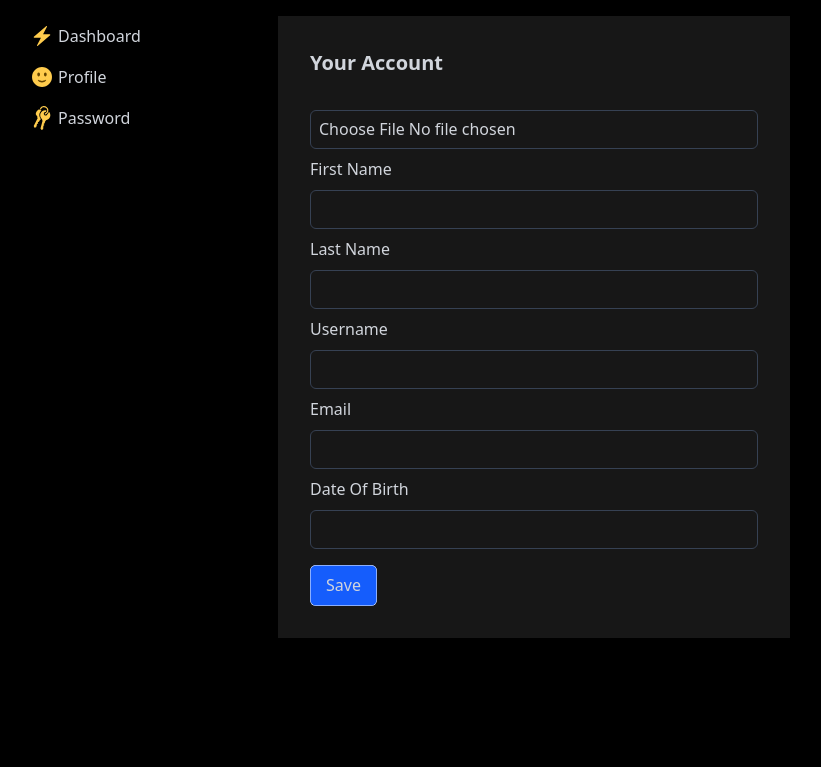
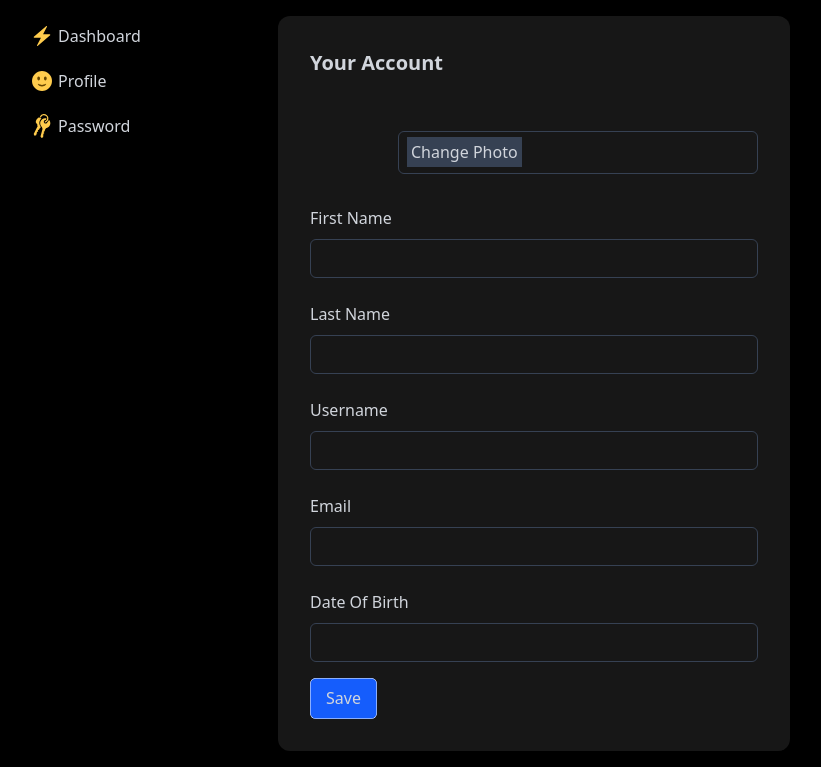
Before and after one commit to andrew-saeed/django-projects, a Django app: template account/templates/account/profile.html in a window 1280 px wide. Shown: the part 60-827 px from the top of the page, without its empty margins (234-1055 px from the left). Before the commit the page ends 698 px from the top, so only its background shows below. Run offline with Django 5.2, Linux system fonts and the light colour scheme; the template is opened without the code that fills it: values that come from a table or form of the project are taken from there, others are empty; style sheets or scripts are compiled from the project's sources.

Commit message:
style profile user-avatar-input and delete old user photo after uploading new one

```diff
--- a/account/models.py
+++ b/account/models.py
@@ -1,3 +1,5 @@
+from django.db.models.signals import pre_save
+from django.dispatch import receiver
 from django.db import models
 from django.conf import settings
 
@@ -18,4 +20,16 @@ class Profile(models.Model):
     def get_photo_url(self):
         if self.photo:
             return self.photo.url
-        return '/static/default.jpg'
+        return f'https://ui-avatars.com/api/?name={self.user.username}'
+
+@receiver(pre_save, sender=Profile)
+def delete_old_photo(sender, instance, **kwargs):
+    if not instance.pk:
+        return False
+
+    try:
+        old_instance = Profile.objects.get(pk=instance.pk)
+        if old_instance.photo and old_instance.photo != instance.photo:
+            old_instance.photo.delete(save=False)
+    except Profile.DoesNotExist:
+        pass
--- a/account/templates/account.html
+++ b/account/templates/account.html
@@ -5,8 +5,8 @@
 {% block content %}
 <div id="account" class="grid md:grid-cols-[15rem_1fr] md:gap-4 md:max-w-3xl md:mx-auto">
     <aside id="account-nav">
-        <ul class="capitalize hidden md:block">
-            <li class="{% if request.path == '/account/' %}bg-primary-bg font-bold md:rounded-md{% endif %}">
+        <ul class="capitalize hidden md:block space-y-1">
+            <li class="{% if request.path == '/account/' %}bg-primary-bg font-bold{% endif %} rounded-md">
                 <a class="flex gap-1 p-2" href="/account/">
                     <svg xmlns="http://www.w3.org/2000/svg" width="24" height="24" viewBox="0 0 24 24" fill="none" role="img" aria-labelledby="aac3g1zilk6bbhnn42aqax5smvd4mvxj" class="crayons-icon crayons-icon--default"><title id="aac3g1zilk6bbhnn42aqax5smvd4mvxj">Extensions</title>
                         <path d="M7.556 22a.554.554 0 01-.494-.81l3.87-7.523h-6.71a.556.556 0 01-.363-.976L16.082 2.135a.555.555 0 01.857.675l-3.87 7.523h6.709a.556.556 0 01.363.976L7.919 21.865a.555.555 0 01-.363.135" fill="#ffcc4d"></path>
@@ -14,7 +14,7 @@
                     <span>dashboard</span>
                 </a>
             </li>
-            <li class="{% if request.path == '/account/profile/' %}bg-primary-bg font-bold rounded-md{% endif %}">
+            <li class="{% if request.path == '/account/profile/' %}bg-primary-bg font-bold{% endif %} rounded-md">
                 <a class="flex gap-1 p-2" href="/account/profile/">
                     <svg xmlns="http://www.w3.org/2000/svg" width="24" height="24" viewBox="0 0 24 24" fill="none" role="img" aria-labelledby="ad4o25tpotb5pd06kqhfj10j8bd4nofb" class="crayons-icon crayons-icon--default"><title id="ad4o25tpotb5pd06kqhfj10j8bd4nofb">Profile</title>
                         <path d="M22 12c0 5.523-4.477 10-10 10S2 17.523 2 12 6.477 2 12 2s10 4.477 10 10z" fill="#FFCC4D"></path>
@@ -23,7 +23,7 @@
                     <span>profile</span>
                 </a>
             </li>
-            <li class="{% if request.path == '/account/password_change/' %}bg-primary-bg font-bold rounded-md{% endif %}">
+            <li class="{% if request.path == '/account/password_change/' %}bg-primary-bg font-bold{% endif %} rounded-md">
                 <a class="flex gap-1 p-2" href="/account/password_change/">
                     <svg fill="#ffcc4d" width="24px" height="24px" viewBox="-18.91 0 122.88 122.88" version="1.1" id="Layer_1" xmlns="http://www.w3.org/2000/svg" xmlns:xlink="http://www.w3.org/1999/xlink" style="enable-background:new 0 0 85.07 122.88" xml:space="preserve">
                         <g id="SVGRepo_bgCarrier" stroke-width="0"></g>
--- a/account/templates/account/profile.html
+++ b/account/templates/account/profile.html
@@ -2,15 +2,20 @@
 
 {% block account %}
 
-    <section class="w-full bg-primary-bg p-8 md:round-xl">
+    <section class="w-full bg-primary-bg p-8 md:rounded-xl">
 
         <h1 class="text-base-1 capitalize font-bold pb-4">your account</h1>
 
         <form action="{% url 'profile' %}" method="POST" enctype="multipart/form-data" novalidate>
 
-            <div class="form-group">
-                {{request.user.profile.get_photo_url}}
-                <input type="file" name="photo" id="id_photo" accept="image/*">
+            <div class="form-group flex-row items-end gap-2 mt-0 mb-8" x-data="profile">
+                <div class="w-20 h-20 rounded-full overflow-hidden flex-none">
+                    <img class="w-full" x-ref="photoImg" src="{{request.user.profile.get_photo_url}}" alt="{{request.user.username}}">
+                </div>
+                <div class="w-full capitalize p-2 border border-tertiary-bg cursor-pointer rounded-md" @click="openPhotoImgInput()">
+                    <span class="p-1 bg-tertiary-bg">change photo</span>
+                </div>
+                <input x-ref="photoInput" type="file" name="photo" id="id_photo" accept="image/*" class="hidden">
             </div>
 
             <div class="form-group">
--- a/theme/vite/src/style.css
+++ b/theme/vite/src/style.css
@@ -59,7 +59,7 @@
     div.form-group {
       display: flex;
       flex-direction: column;
-      margin-top: 0.5rem;
+      margin-top: 1.5rem;
 
       label {
         text-transform: capitalize;
```
Also changed, not shown: theme/vite/src/main.js (+18 -0 lines), media/users/2025/02/25/119d9abaee7a1e987571f0fe776bd1a5.png (deleted), media/users/2025/02/25/baa928fef9b0f2e838263dd88eefc707.png (deleted), media/users/2025/02/26/150.jpeg (deleted), media/users/2025/03/07/user12.jpeg (deleted), media/users/2025/03/07/user12_4KiZTVs.jpeg (deleted), media/users/2025/03/07/user12_IOPcOmL.jpeg (deleted), media/users/2025/03/07/user12_NXDT7Tc.jpeg (deleted), media/users/2025/03/07/user12_XqQT3Nn.jpeg (deleted), media/users/2025/03/07/user12_hsETCpV.jpeg (deleted), media/users/2025/03/07/user12_mr9a6KL.jpeg (deleted), media/users/2025/03/07/user12_u3OZU3K.jpeg (deleted).
